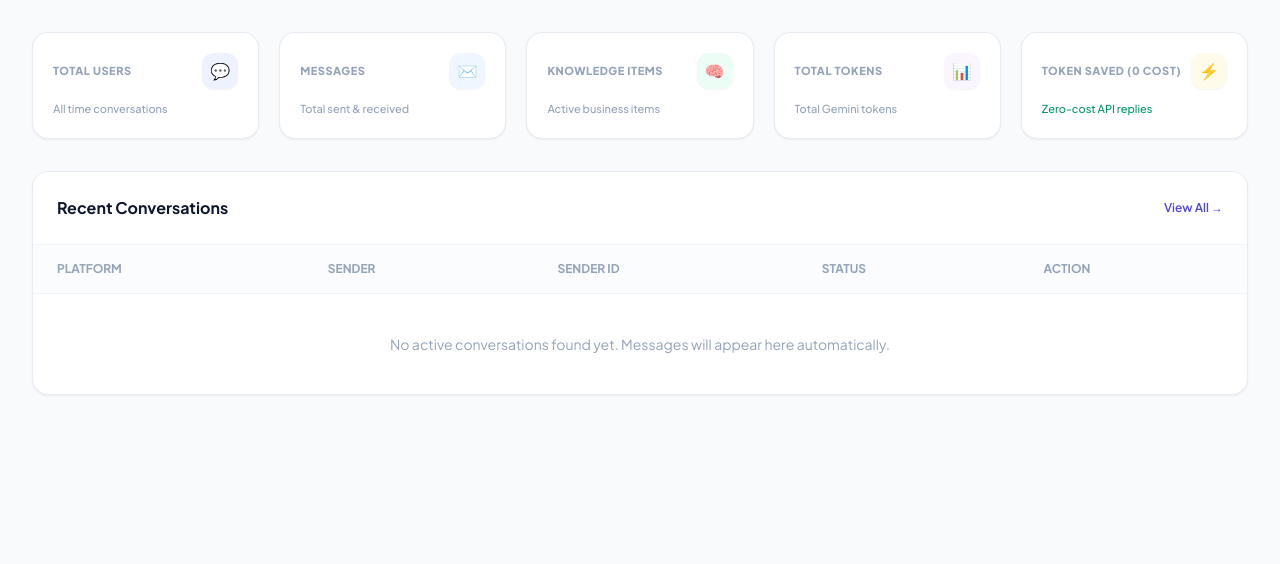
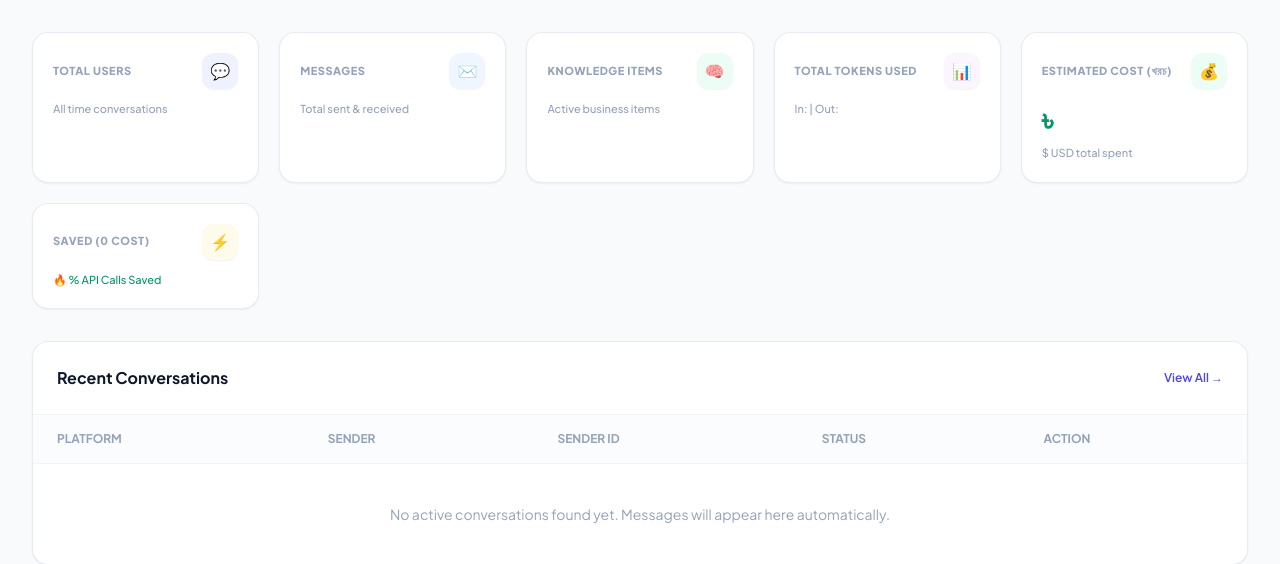
Before and after one commit to Prantho-das/ai-chat-bot, a FastAPI app: template app/templates/dashboard.html in a window 1280 px wide. Shown: the part 64-628 px from the top of the page. Run offline with FastAPI, Linux system fonts and the light colour scheme; the template is opened without the code that fills it, so the values that code supplies are empty; some libraries are stand-ins or nearby versions.

Commit message:
feat: implement admin authentication, dashboard statistics, and knowledge base management routes and template

```diff
--- a/app/templates/dashboard.html
+++ b/app/templates/dashboard.html
@@ -35,20 +35,29 @@
 
         <div class="bg-white border border-slate-200/80 rounded-2xl p-5 shadow-sm hover:shadow-md transition-all hover:-translate-y-0.5">
             <div class="flex items-center justify-between text-slate-400 mb-3">
-                <span class="text-[11px] font-extrabold uppercase tracking-wider text-slate-400">Total Tokens</span>
+                <span class="text-[11px] font-extrabold uppercase tracking-wider text-slate-400">Total Tokens Used</span>
                 <div class="w-9 h-9 rounded-xl bg-purple-50 text-purple-600 flex items-center justify-center text-base font-bold shadow-sm">📊</div>
             </div>
             <div class="text-3xl font-extrabold text-slate-900 tracking-tight">{{ stats.total_tokens_used }}</div>
-            <p class="text-[11px] font-medium text-slate-400 mt-2">Total Gemini tokens</p>
+            <p class="text-[11px] font-medium text-slate-400 mt-2">In: {{ stats.total_prompt_tokens }} | Out: {{ stats.total_completion_tokens }}</p>
         </div>
 
         <div class="bg-white border border-slate-200/80 rounded-2xl p-5 shadow-sm hover:shadow-md transition-all hover:-translate-y-0.5">
             <div class="flex items-center justify-between text-slate-400 mb-3">
-                <span class="text-[11px] font-extrabold uppercase tracking-wider text-slate-400">Token Saved (0 Cost)</span>
+                <span class="text-[11px] font-extrabold uppercase tracking-wider text-slate-400">Estimated Cost (খরচ)</span>
+                <div class="w-9 h-9 rounded-xl bg-emerald-50 text-emerald-600 flex items-center justify-center text-base font-bold shadow-sm">💰</div>
+            </div>
+            <div class="text-3xl font-extrabold text-emerald-600 tracking-tight">৳{{ stats.estimated_cost_bdt }}</div>
+            <p class="text-[11px] font-medium text-slate-400 mt-2">${{ stats.estimated_cost_usd }} USD total spent</p>
+        </div>
+
+        <div class="bg-white border border-slate-200/80 rounded-2xl p-5 shadow-sm hover:shadow-md transition-all hover:-translate-y-0.5">
+            <div class="flex items-center justify-between text-slate-400 mb-3">
+                <span class="text-[11px] font-extrabold uppercase tracking-wider text-slate-400">Saved (0 Cost)</span>
                 <div class="w-9 h-9 rounded-xl bg-amber-50 text-amber-600 flex items-center justify-center text-base font-bold shadow-sm">⚡</div>
             </div>
             <div class="text-3xl font-extrabold text-slate-900 tracking-tight">{{ stats.cached_messages }}</div>
-            <p class="text-[11px] font-medium text-emerald-600 mt-2">Zero-cost API replies</p>
+            <p class="text-[11px] font-medium text-emerald-600 mt-2">🔥 {{ stats.savings_pct }}% API Calls Saved</p>
         </div>
     </div>
 
```
Also changed, not shown: app/routers/admin.py (+17 -1 lines).
